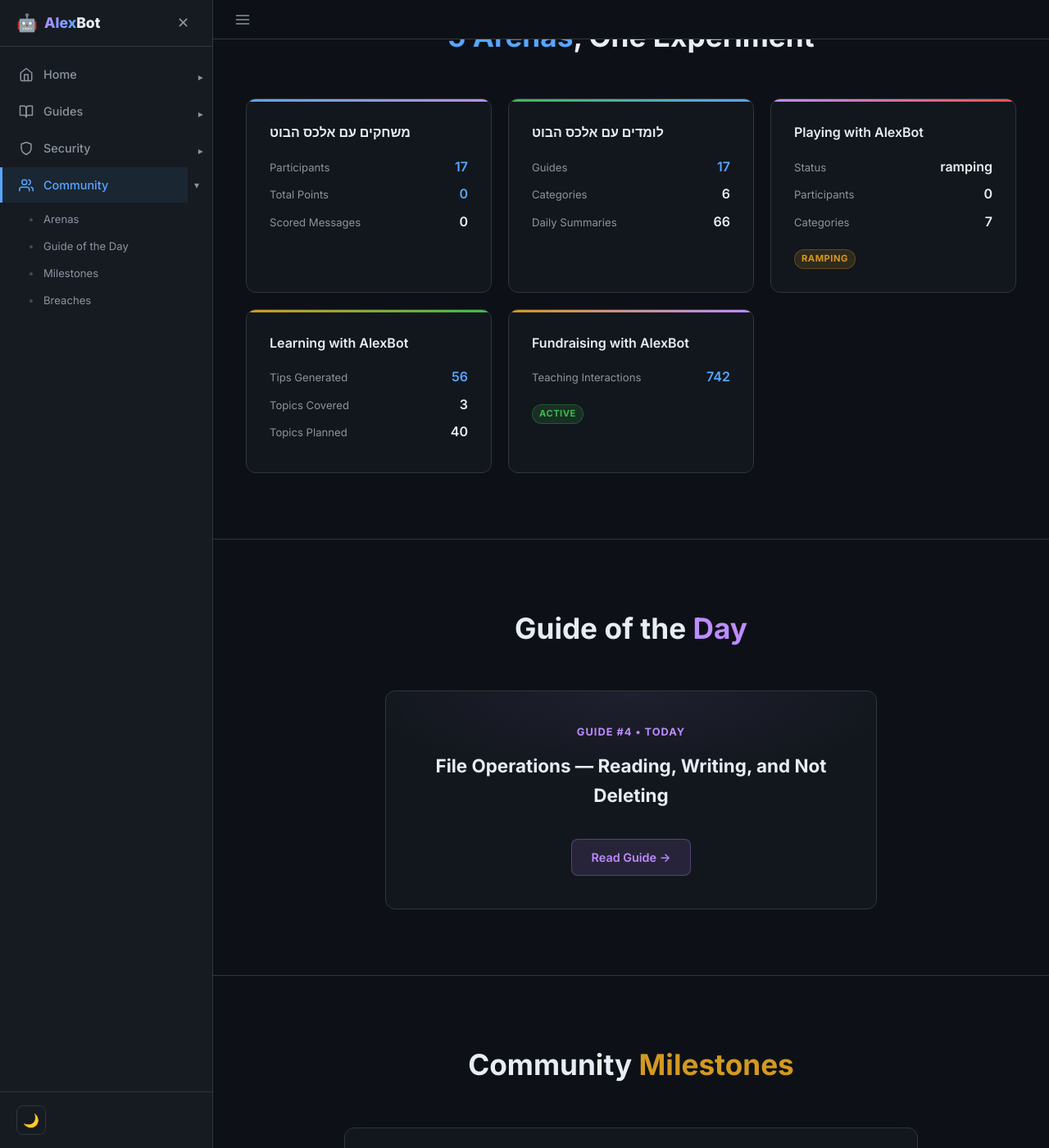
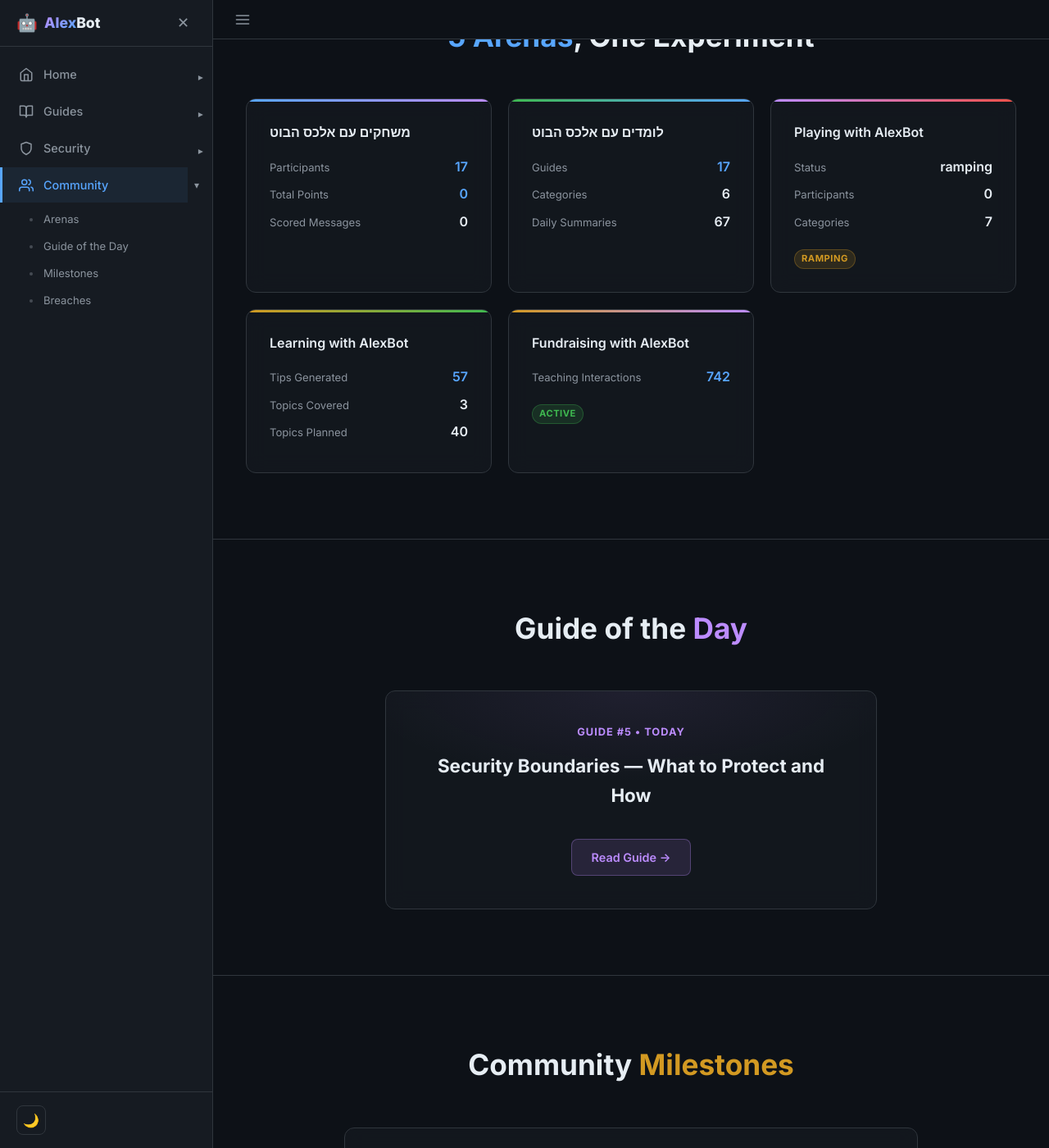
Before and after one commit to alexliv1234/alexbot-public, a Jekyll site: the page built from docs/community.html, in a window 1280 px wide and 1400 px high, scrolled down 450 px. Shown: the whole window at 82% size. Built offline with Jekyll 4.4.1, drawn with Linux system fonts in a browser that asks for light colours; some of the changed text lies outside the part shown.

Commit message:
📊 Auto-update community stats (2026-05-12_05-00)
Hebrew Playing: 17 players /  pts
Guides: 17 published | International: 0 playing

```diff
--- a/docs/assets/groups-data.json
+++ b/docs/assets/groups-data.json
@@ -1,6 +1,6 @@
 {
-  "lastUpdated": "2026-05-11",
-  "timestamp": "2026-05-11T17:02Z",
+  "lastUpdated": "2026-05-12",
+  "timestamp": "2026-05-12T02:00Z",
   "hebrewPlaying": {
     "name": "משחקים עם אלכס הבוט",
     "participants": 17,
@@ -12,7 +12,7 @@
     "name": "לומדים עם אלכס הבוט",
     "guides": 17,
     "categories": 6,
-    "dailySummaries": 66,
+    "dailySummaries": 67,
     "qaExchanges": 3
   },
   "intlPlaying": {
@@ -23,7 +23,7 @@
   },
   "intlLearning": {
     "name": "Learning with AlexBot",
-    "tipsGenerated": 56,
+    "tipsGenerated": 57,
     "topicsCovered": 3,
     "topicsPlanned": 40,
     "deliveryFailures": 1
@@ -53,9 +53,9 @@
     }
   ],
   "guideOfTheDay": {
-    "num": 4,
-    "title": "File Operations — Reading, Writing, and Not Deleting",
-    "slug": "04-file-operations"
+    "num": 5,
+    "title": "Security Boundaries — What to Protect and How",
+    "slug": "05-security-boundaries"
   },
   "communityMilestones": [
     {
```
